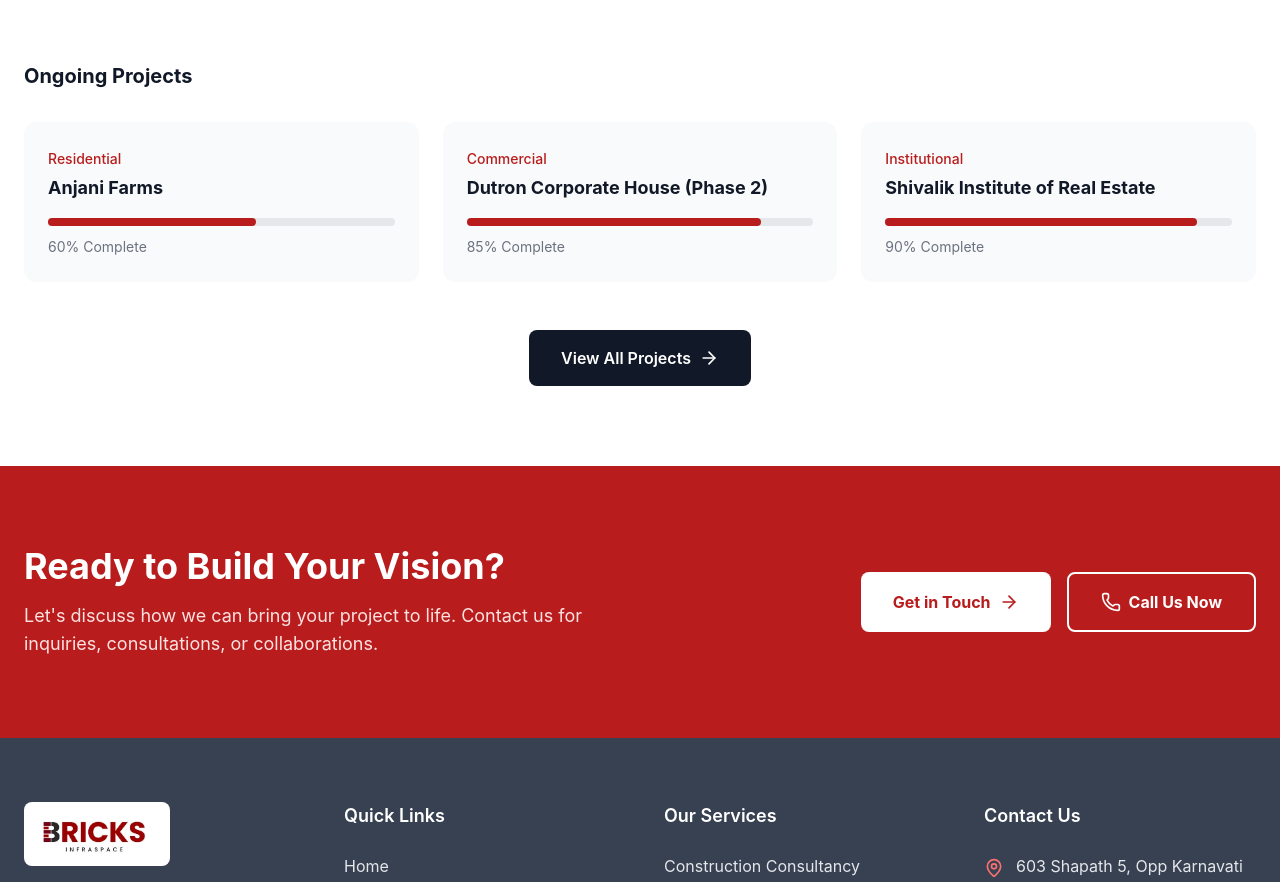
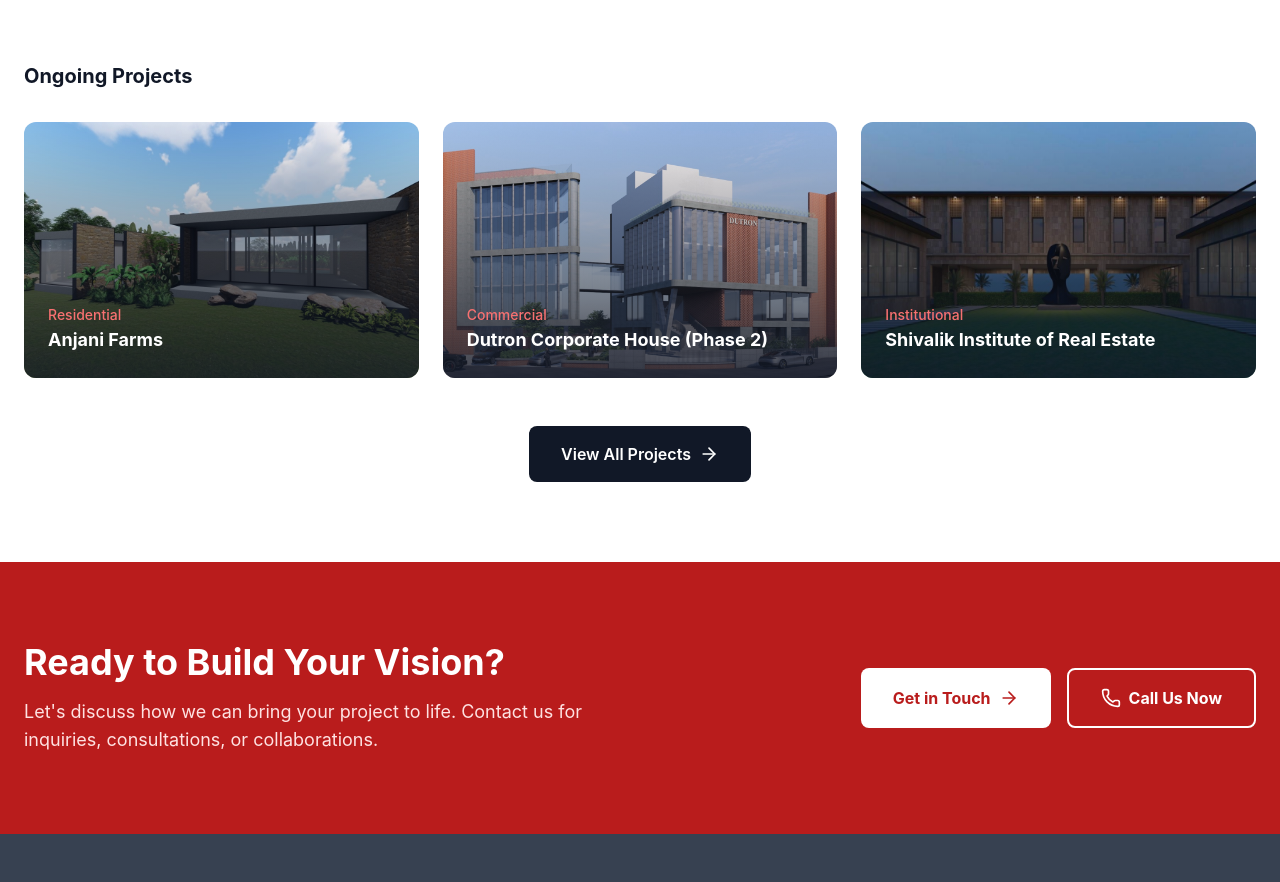
Before and after one commit to TechHiveLLP/BricksInfraspaceWebsite, a Next.js app: page / in a window 1280 px wide. Shown: the part 2871-3753 px from the top of the page. Built offline with nearby package versions, Linux system fonts and the light colour scheme.

Commit message:
remove progress bar in ongoing project

```diff
--- a/src/app/projects/page.tsx
+++ b/src/app/projects/page.tsx
@@ -148,14 +148,7 @@
                 </div>
                 <div className="p-6">
                   <span className="text-red-700 text-sm font-medium">{project.type}</span>
-                  <h3 className="text-gray-900 font-bold text-xl mt-1 mb-4">{project.name}</h3>
-                  <div className="w-full bg-gray-200 rounded-full h-3 mb-2">
-                    <div
-                      className="bg-red-700 h-3 rounded-full"
-                      style={{ width: `${project.progress ?? 0}%` }}
-                    />
-                  </div>
-                  <span className="text-gray-500 text-sm">{project.progress ?? 0}% Complete</span>
+                  <h3 className="text-gray-900 font-bold text-xl mt-1">{project.name}</h3>
                 </div>
               </div>
               );
--- a/src/components/ProjectsSection.tsx
+++ b/src/components/ProjectsSection.tsx
@@ -55,17 +55,18 @@
             {featuredOngoing.map((project, index) => (
               <div
                 key={index}
-                className="bg-gray-50 rounded-xl p-6"
+                className="group relative rounded-xl overflow-hidden"
               >
-                <span className="text-red-700 text-sm font-medium">{project.type}</span>
-                <h4 className="text-gray-900 font-bold text-lg mt-1 mb-4">{project.name}</h4>
-                <div className="w-full bg-gray-200 rounded-full h-2 mb-2">
-                  <div
-                    className="bg-red-700 h-2 rounded-full"
-                    style={{ width: `${project.progress ?? 0}%` }}
-                  />
+                <img
+                  src={getProjectCover(project)}
+                  alt={project.name}
+                  className="w-full h-64 object-cover group-hover:scale-105 transition-transform duration-300"
+                />
+                <div className="absolute inset-0 bg-gradient-to-t from-gray-900/80 to-transparent" />
+                <div className="absolute bottom-0 left-0 right-0 p-6">
+                  <span className="text-red-400 text-sm font-medium">{project.type}</span>
+                  <h4 className="text-white font-bold text-lg">{project.name}</h4>
                 </div>
-                <span className="text-gray-500 text-sm">{project.progress ?? 0}% Complete</span>
               </div>
             ))}
           </div>
--- a/src/config/projects.ts
+++ b/src/config/projects.ts
@@ -10,7 +10,6 @@
   type: string;
   status: "completed" | "ongoing";
   featured: boolean; // shown on homepage preview
-  progress?: number; // 0-100, only for ongoing projects
 };
 
 // ─── Completed Projects ─────────────────────────────────────────────
@@ -62,7 +61,6 @@
     type: "Residential",
     status: "ongoing",
     featured: true,
-    progress: 60,
   },
   {
     key: "dutron-ongoing",
@@ -70,7 +68,6 @@
     type: "Commercial",
     status: "ongoing",
     featured: true,
-    progress: 85,
   },
   {
     key: "shivalik",
@@ -78,7 +75,6 @@
     type: "Institutional",
     status: "ongoing",
     featured: true,
-    progress: 90,
   },
   {
     key: "suryam-waters",
@@ -86,7 +82,6 @@
     type: "Residential",
     status: "ongoing",
     featured: false,
-    progress: 10,
   },
   {
     key: "sage-repose",
@@ -94,7 +89,6 @@
     type: "Residential",
     status: "ongoing",
     featured: false,
-    progress: 40,
   },
   {
     key: "anantbaug",
@@ -102,7 +96,6 @@
     type: "Residential",
     status: "ongoing",
     featured: false,
-    progress: 0,
   },
   {
     key: "anantbaug-2",
@@ -110,7 +103,6 @@
     type: "Residential",
     status: "ongoing",
     featured: false,
-    progress: 0,
   },
 ];
 
```
Also changed, not shown: 1 other file (tests, documents, lock files or other folders).
